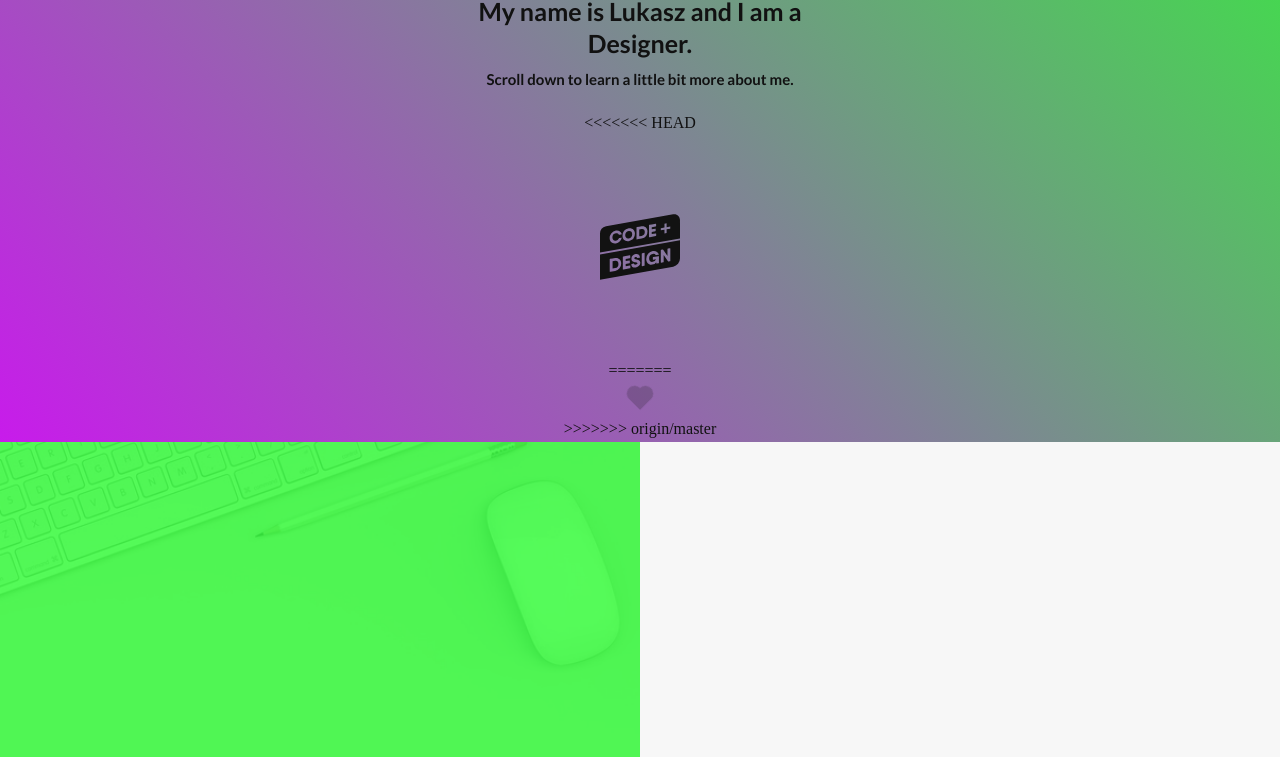
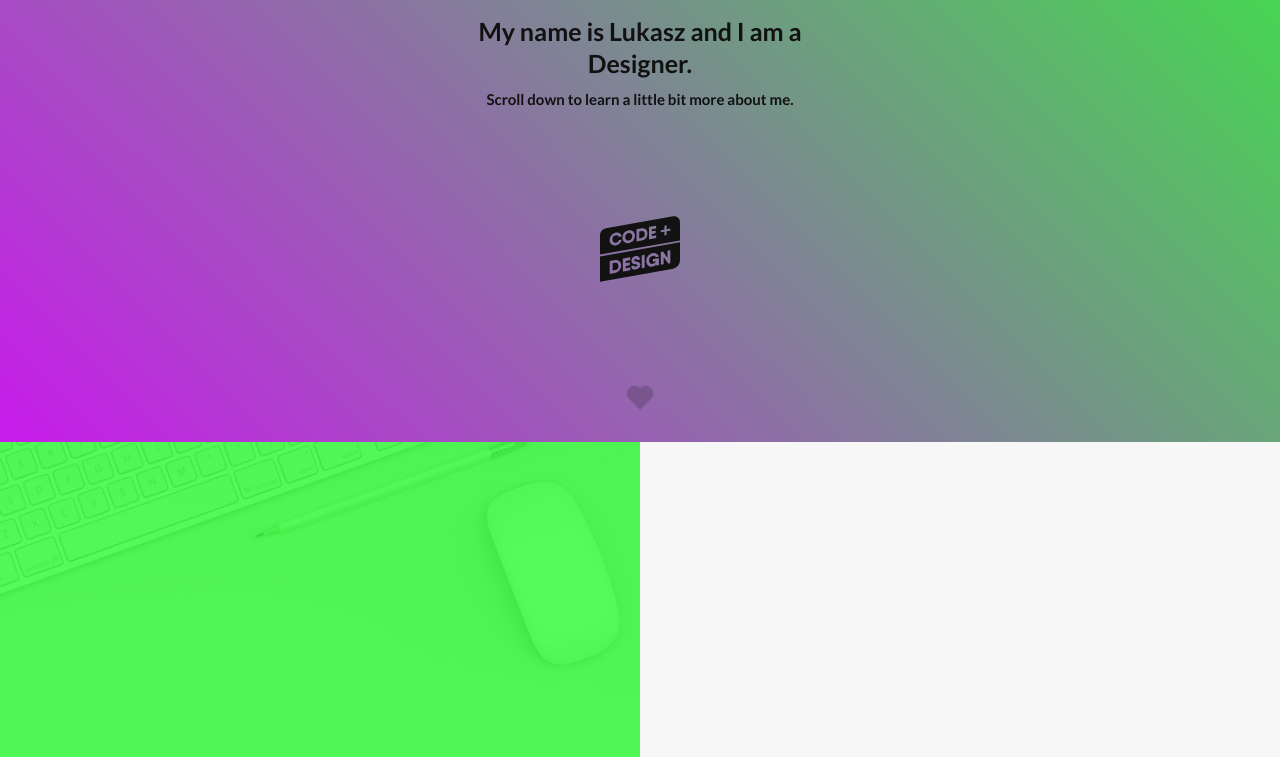
Before and after one commit to lukasz81/szczepan.me, a plain HTML site: page index.html in a window 1280 px wide. Shown: the part 358-1115 px from the top of the page. Drawn offline with nearby package versions, Linux system fonts and the light colour scheme; files whose address does not match are found by name.

Commit message:
remove conflict from index

```diff
--- a/index.html
+++ b/index.html
@@ -24,30 +24,22 @@
 		<main class="scroller">
 		<div class="outer snap full-height">
 			<div class="middle">
-<<<<<<< HEAD
 				<figure class="inner">
 					<svg>
 						<use class="logo" xmlns:xlink="http://www.w3.org/1999/xlink" xlink:href="/svg/all.svg#logo"></use>
 						<use id="was" xmlns:xlink="http://www.w3.org/1999/xlink" xlink:href="/svg/all.svg#was"></use>
 					</svg>
 				</figure>
-=======
-				<figure class="inner"></figure>
->>>>>>> origin/master
 				<h1 class="time">Hello.</h1>
 				<h2 class="comingSoon">
 					My name is Lukasz and I am a <br/><span class="glitch role" data-text="UI Designer">UI Designer.</span>
 					<small>Scroll down to learn a little bit more about me.</small>
 				</h2>
-<<<<<<< HEAD
 				<figure class="badge">
 					<svg>
   					<use class="badge" xmlns:xlink="http://www.w3.org/1999/xlink" xlink:href="/svg/all.svg#badge"></use>
 					</svg>
 				</figure>
-=======
-				<figure class="badge"></figure>
->>>>>>> origin/master
 				<!-- <a href="https://www.behance.net/szczepan"><i class="behance"></i></a>|<a href="https://github.com/lukasz81"><i class="github"></i></a> -->
 				<span class="heart"></span>
 			</div>
```
